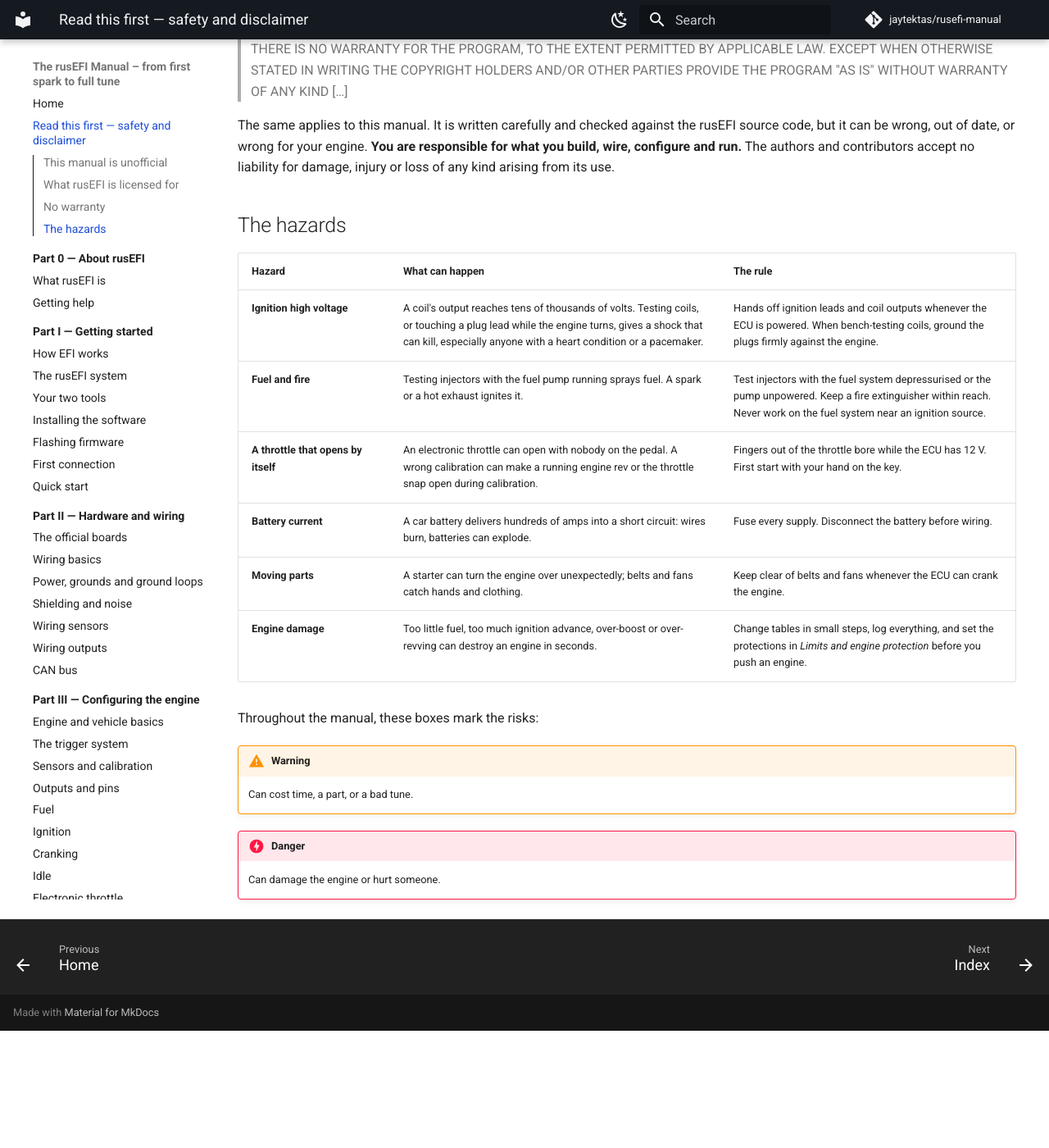
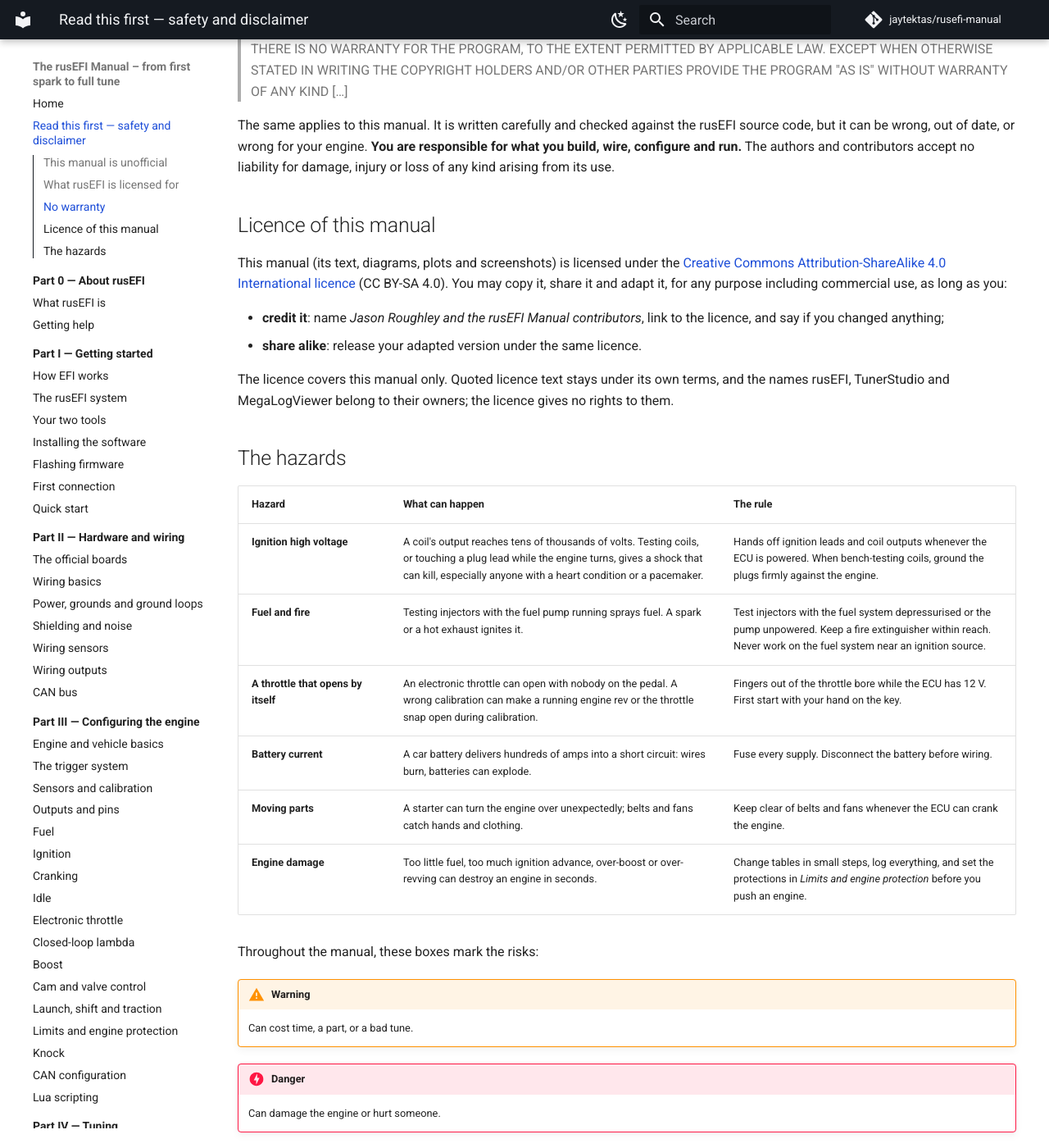
Before and after one commit to jaytektas/rusefi-manual, an MkDocs documentation site: the page built from documentation/docs/safety.md, in a window 1280 px wide and 1400 px high, scrolled down 891 px. Shown: the whole window at 82% size. Built offline with MkDocs 1.6.1 and Material for MkDocs 9.7.7, drawn with Linux system fonts in a browser that asks for light colours; comment, search, counter and statistics services are not loaded; before the commit the page ends 2148 px from its top, so only the background shows below that; some of the changed text lies outside the part shown.

Commit message:
License the manual under CC BY-SA 4.0
Adds the CC BY-SA 4.0 legal code as LICENSE, a licence section on Read this first,
a site footer line and a README note. Credit: Jason Roughley and the rusEFI Manual
contributors.

Co-Authored-By: Claude Opus 5.5 <noreply@anthropic.com>

```diff
--- a/documentation/docs/safety.md
+++ b/documentation/docs/safety.md
@@ -39,6 +39,19 @@ but it can be wrong, out of date, or wrong for your engine. **You are responsibl
 wire, configure and run.** The authors and contributors accept no liability for damage, injury or loss
 of any kind arising from its use.
 
+## Licence of this manual
+
+This manual (its text, diagrams, plots and screenshots) is licensed under the
+[Creative Commons Attribution-ShareAlike 4.0 International licence](https://creativecommons.org/licenses/by-sa/4.0/)
+(CC BY-SA 4.0). You may copy it, share it and adapt it, for any purpose including commercial use, as
+long as you:
+
+- **credit it**: name *Jason Roughley and the rusEFI Manual contributors*, link to the licence, and say if you changed anything;
+- **share alike**: release your adapted version under the same licence.
+
+The licence covers this manual only. Quoted licence text stays under its own terms, and the names
+rusEFI, TunerStudio and MegaLogViewer belong to their owners; the licence gives no rights to them.
+
 ## The hazards
 
 | Hazard | What can happen | The rule |
--- a/documentation/mkdocs.yml
+++ b/documentation/mkdocs.yml
@@ -4,6 +4,7 @@ site_url: https://jaytektas.github.io/rusefi-manual/
 repo_url: https://github.com/jaytektas/rusefi-manual
 repo_name: jaytektas/rusefi-manual
 edit_uri: ""
+copyright: 'Text and images © Jason Roughley and the rusEFI Manual contributors, licensed <a href="https://creativecommons.org/licenses/by-sa/4.0/">CC BY-SA 4.0</a>. Unofficial; no warranty.'
 docs_dir: docs
 site_dir: site
 strict: true
```
Also changed, not shown: README.md, 1 other file.
